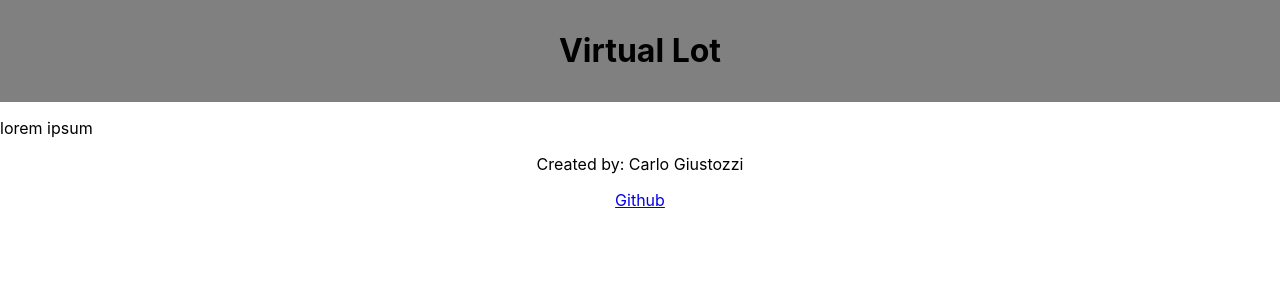
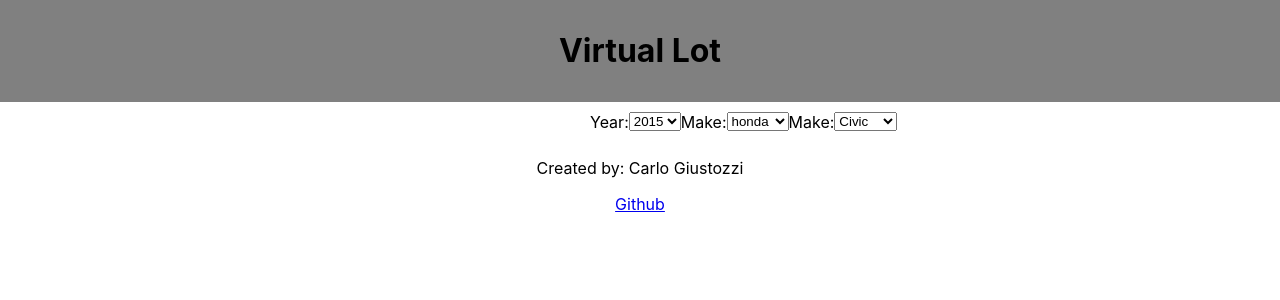
Before and after one commit to carlog1118/virtual-lot, a React (Create React App) app: page /main in a window 1280 px wide. Shown: the top 300 px of the page. Built offline with nearby package versions, Linux system fonts and the light colour scheme.

Commit message:
added initial NavBar w/ placeholder data

```diff
--- /dev/null
+++ b/src/Components/MainPage/FilterBar/FilterBar.css
@@ -0,0 +1,5 @@
+form {
+    display: flex;
+    flex-direction: row;
+    justify-content: space-evenly;
+}
--- /dev/null
+++ b/src/Components/MainPage/FilterBar/FilterBar.js
@@ -0,0 +1,30 @@
+import React, { Component } from 'react';
+import './FilterBar.css';
+
+class FilterBar extends Component {
+  render(){
+    return <>
+      <section class="filter-section">
+        <form>
+          <label for="year">Year:</label>
+          <select id="year" name="year">
+            <option value="2015">2015</option>
+            <option value="2017">2017</option>
+          </select>
+          <label for="make">Make:</label>
+          <select id="make" name="mear">
+            <option value="honda">honda</option>
+            <option value="toyota">Toyota</option>
+          </select>
+          <label for="make">Make:</label>
+          <select id="make" name="make">
+            <option value="civic">Civic</option>
+            <option value="avalon">Avalon</option>
+          </select>
+        </form>
+      </section>
+    </>
+  }
+}
+
+export default FilterBar;
--- a/src/Components/MainPage/MainPage.js
+++ b/src/Components/MainPage/MainPage.js
@@ -1,9 +1,11 @@
 import React, { Component } from 'react';
+import FilterBar from './FilterBar/FilterBar';
+
 
 class MainPage extends Component {
   render(){
     return <>
-    <p>lorem ipsum</p>
+    <FilterBar/>
     </>
   }
 }
```
